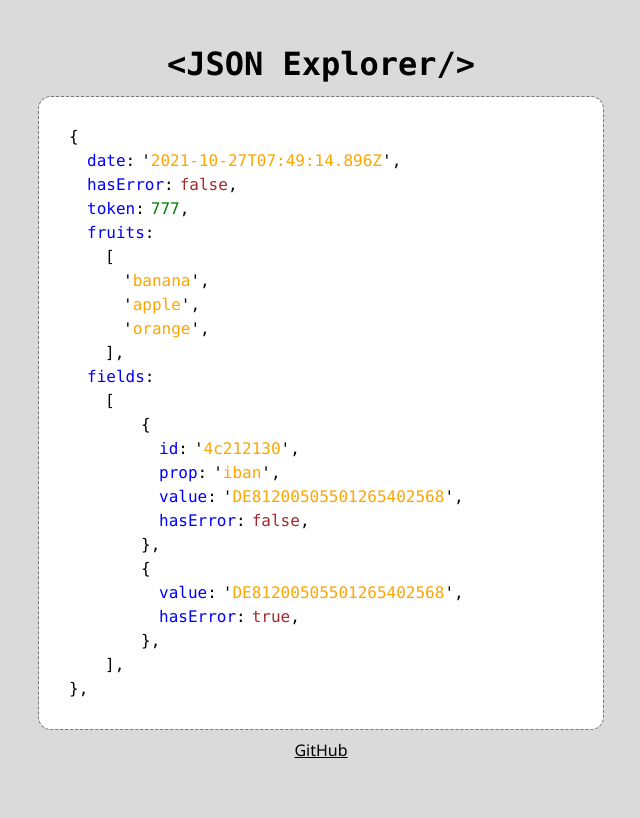
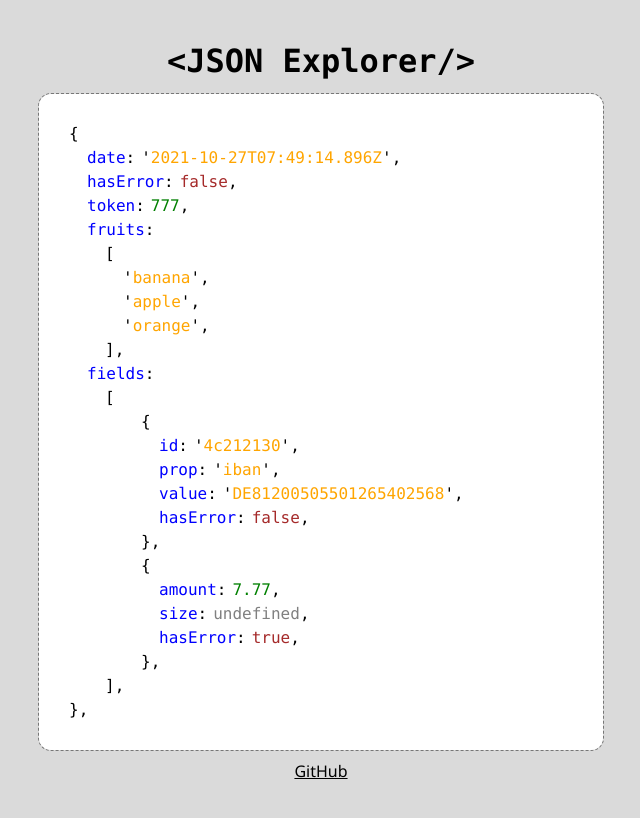
Before and after one commit to fer-nando-machado/react-json-explorer, a React (Vite) app: page / in a window 1280 px wide. Shown: the whole page, without its empty margins (319-959 px from the left). Built offline with nearby package versions, Linux system fonts and the light colour scheme.

Commit message:
adds support for undefined

```diff
--- a/src/App.scss
+++ b/src/App.scss
@@ -5,6 +5,7 @@
   align-items: center;
   justify-content: center;
   gap: 9px;
+  padding: 9px;
 
   h1 {
     margin: 0;
--- a/src/App.tsx
+++ b/src/App.tsx
@@ -14,7 +14,8 @@ const data = {
       hasError: false,
     },
     {
-      value: "DE81200505501265402568",
+      amount: 7.77,
+      size: undefined,
       hasError: true,
     },
   ],
--- a/src/JSONExplorer.scss
+++ b/src/JSONExplorer.scss
@@ -53,11 +53,6 @@
   }
 
   .value {
-    &::after {
-      color: black;
-      content: ",";
-    }
-
     &.string {
       color: orange;
       &::before {
@@ -77,5 +72,14 @@
     &.number {
       color: green;
     }
+
+    &.undefined {
+      color: gray;
+    }
+
+    &::after {
+      color: black;
+      content: ",";
+    }
   }
 }
--- a/src/JSONExplorer.tsx
+++ b/src/JSONExplorer.tsx
@@ -43,7 +43,7 @@ const renderValue = (key: string, value: JSONValue, omitKey?: boolean) => {
 
   return (
     <li key={key}>
-      {!omitKey && <span className={`key ${typeOfValue}`}>{key}</span>}
+      {!omitKey && <span className={`key`}>{key}</span>}
       <span className={`value ${typeOfValue}`}>{String(value)}</span>
     </li>
   );
```
Also changed, not shown: 2 other files (tests, documents, lock files or other folders).
